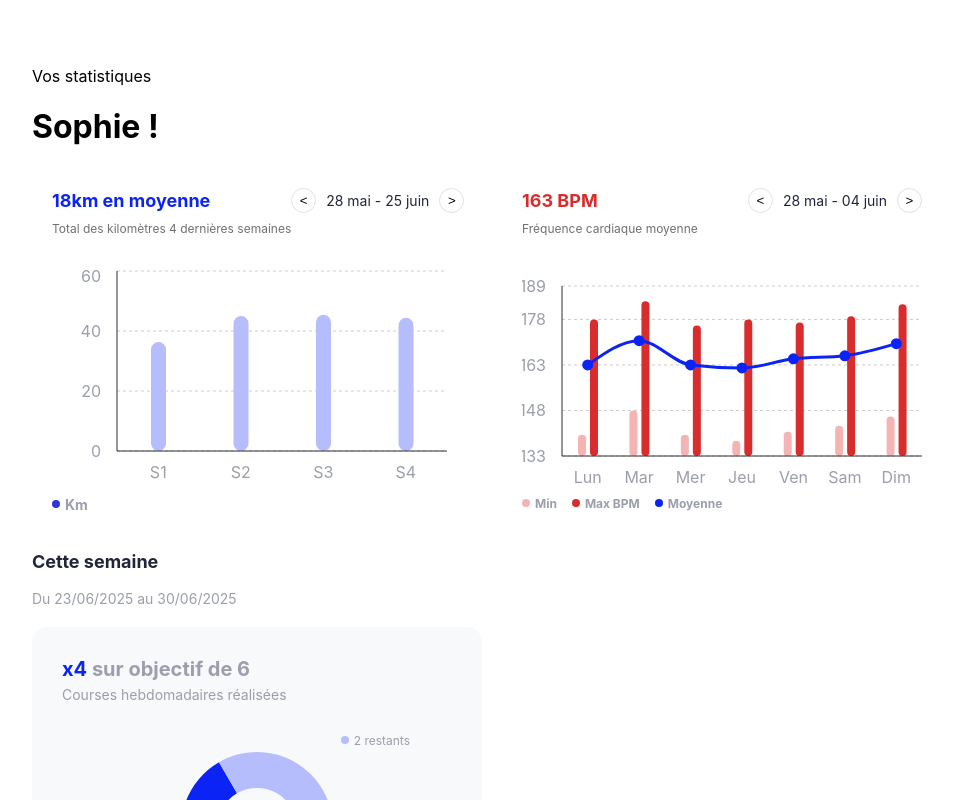
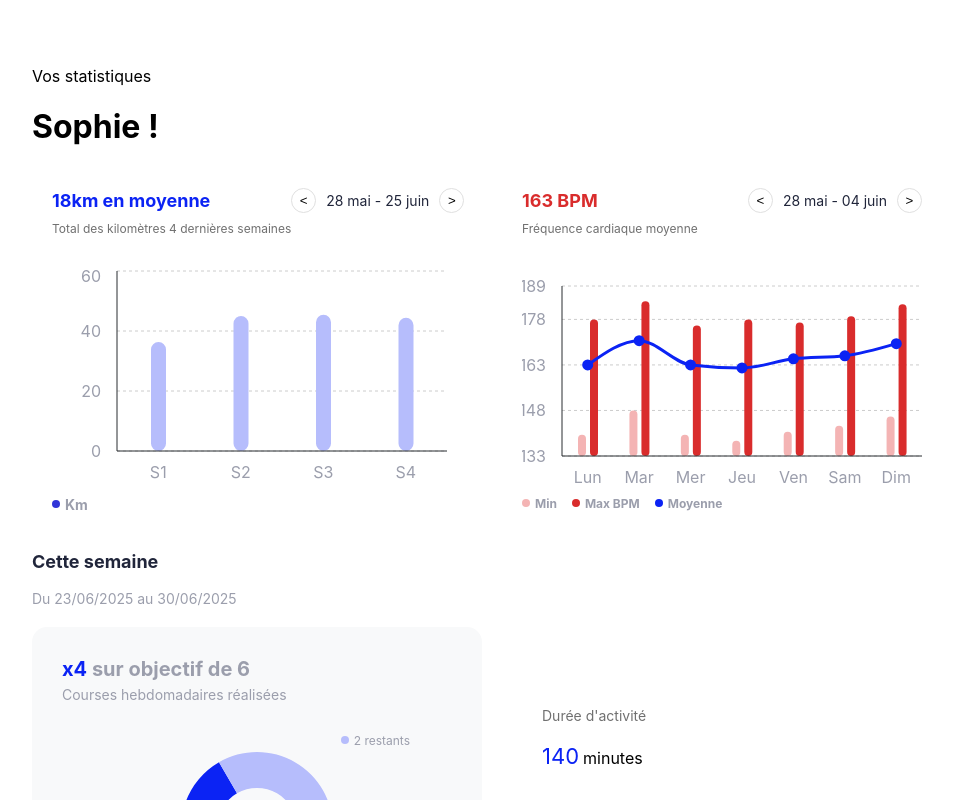
Before and after one commit to StellaElian/sportsee-front, a React (Create React App) app: page /login in a window 1280 px wide. Both pictures are taken after a click on the button "Se connecter". Shown: the top 800 px of the page, without its empty margins (18-971 px from the left). Built offline with nearby package versions, Linux system fonts and the light colour scheme.

Commit message:
Bloc Activités

```diff
--- /dev/null
+++ b/src/components/ActivityCartds.jsx
@@ -0,0 +1,48 @@
+import React from 'react';
+
+export default function ActivityCards() {
+    return (
+        // Le conteneur global :centrage vertical
+        <div style={{ display: 'flex', flexDirection: 'column', justifyContent: 'center', gap: '16px', height: '342px' }}>
+
+            {/* --- CARTE 1 : Durée d'activité --- */}
+            <div style={{
+                backgroundColor: '#FFFFFF',
+                borderRadius: '10px',
+                padding: '20px 30px', // 20px en haut/bas, 30px à gauche/droite
+                width: '572px',       // Ta largeur exacte
+                height: '103px',      // Ta hauteur exacte
+                boxSizing: 'border-box',
+                display: 'flex',
+                flexDirection: 'column',
+                gap: '19px'           // espacement entre le titre et le chiffre
+            }}>
+                <p style={{ margin: 0, fontSize: '14px', fontWeight: '400', color: '#707070' }}>Durée d'activité</p>
+                <p style={{ margin: 0 }}>
+                    <span style={{ fontSize: '22px', fontWeight: 'medium', color: '#0B23F4' }}>140</span>
+                    <span style={{ fontSize: '16px', color: '##B6BDFC', marginLeft: '4px' }}>minutes</span>
+                </p>
+            </div>
+
+            {/* --- CARTE 2 : Distance --- */}
+            <div style={{
+                backgroundColor: '#FFFFFF',
+                borderRadius: '10px',
+                padding: '20px 30px',
+                width: '572px',
+                height: '103px',
+                boxSizing: 'border-box',
+                display: 'flex',
+                flexDirection: 'column',
+                gap: '19px'
+            }}>
+                <p style={{ margin: 0, fontSize: '14px', fontWeight: '400', color: '#707070' }}>Distance</p>
+                <p style={{ margin: 0 }}>
+                    <span style={{ fontSize: '22px', fontWeight: '500', color: '#F4320B' }}>21.7</span>
+                    <span style={{ fontSize: '16px', fontWeight: '500', color: '#FCC1B6', marginLeft: '4px' }}>kilomètres</span>
+                </p>
+            </div>
+
+        </div>
+    );
+}
--- a/src/pages/Dashboard.jsx
+++ b/src/pages/Dashboard.jsx
@@ -4,6 +4,7 @@ import { USER_MOCK_DATA } from '../data/mock';
 import DistanceChart from '../components/DistanceChart';
 import HeartRateChart from '../components/HeartRateChart';
 import WeeklyGoalChart from '../components/WeeklyGoalChart';
+import ActivityCards from '../components/ActivityCartds';
 
 
 export default function Dashboard() {
@@ -11,7 +12,6 @@ export default function Dashboard() {
     const { logout } = useContext(AuthContext);
     // On prend les données du premier utilisateur pour le test (Sophie)
     const userData = USER_MOCK_DATA[0];
-
 
     return (
         <div style={{ padding: '50px' }}>
@@ -30,15 +30,17 @@ export default function Dashboard() {
                 <p style={{ fontSize: '18px', color: '#20253A', fontWeight: 'bold' }}>Cette semaine</p>
                 <p style={{ color: '#9B9EAC', fontSize: '14px', marginBottom: '20px' }}>Du 23/06/2025 au 30/06/2025</p>
 
-                {/* Notre nouveau graphique Donut ! */}
-                <WeeklyGoalChart />
+                <div style={{ display: 'flex', gap: '30px', alignItems: 'center' }}>
+                    <WeeklyGoalChart />
+                    <ActivityCards />
+                </div>
             </div>
 
-            <br/>
-            <br/>
+            <br />
+            <br />
 
             <button onClick={logout}>Se déconnecter</button>
-
         </div>
     );
+
 }
```
